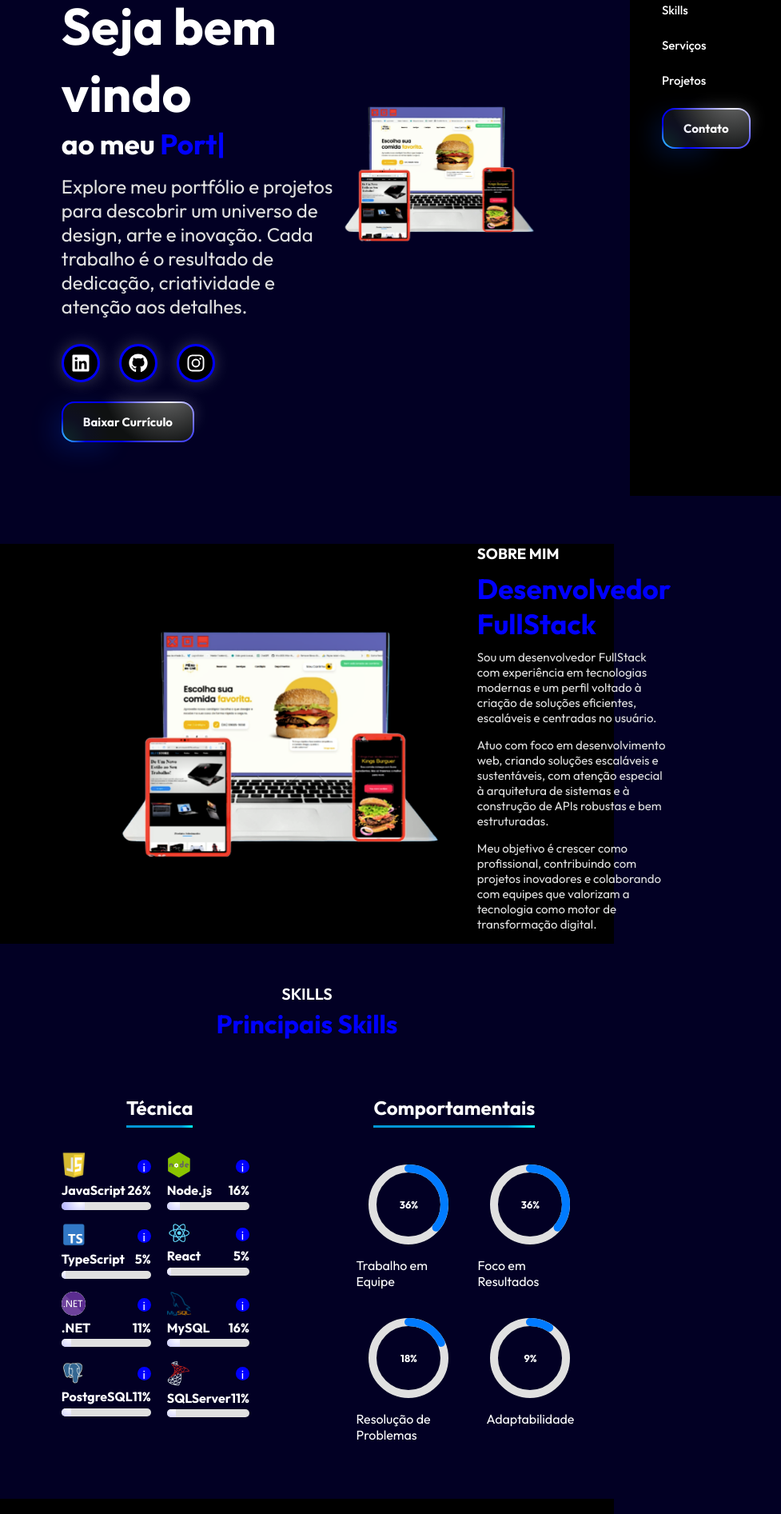
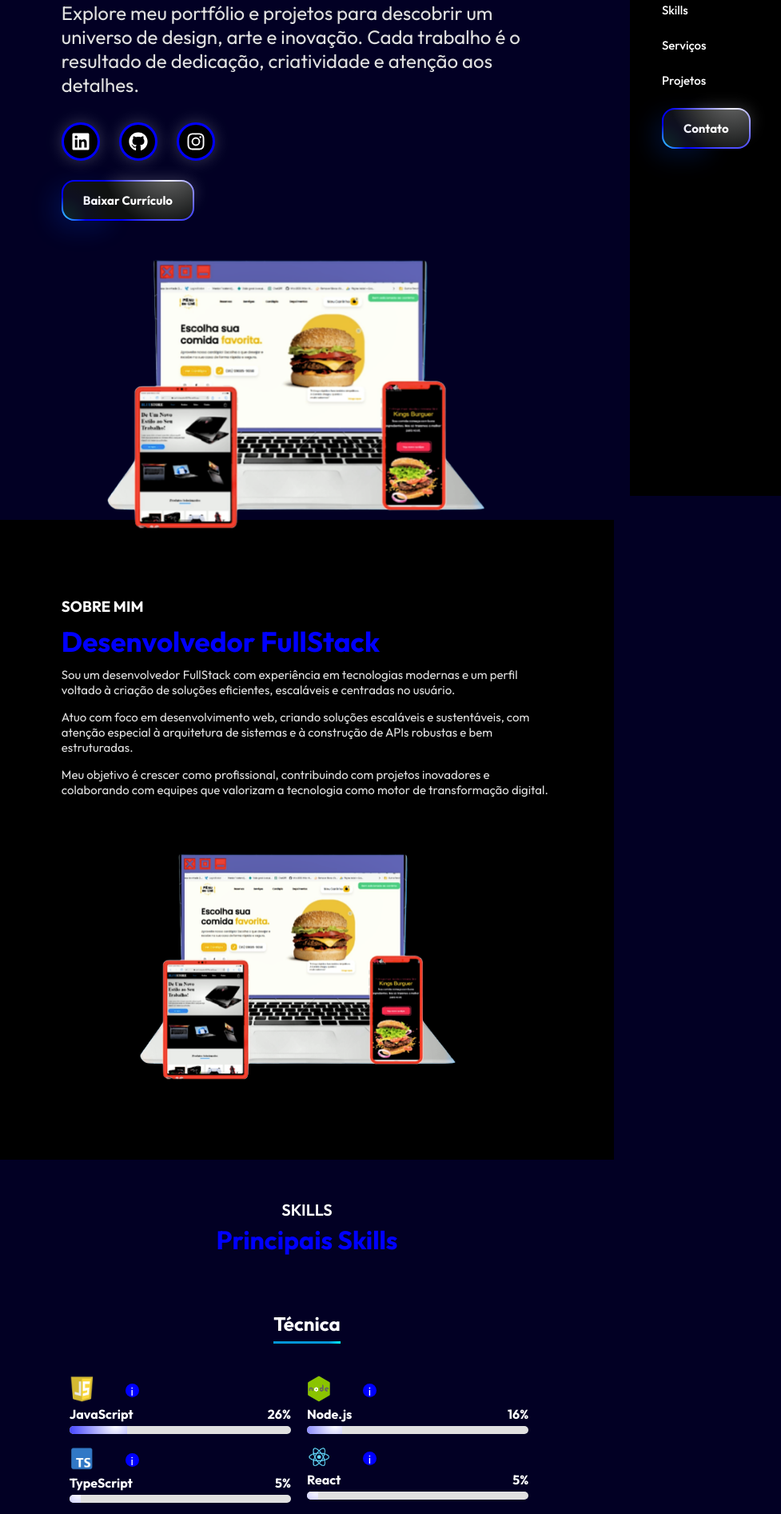
Before and after one commit to Vitor2008/modelo-portfolio, a React (Vite) app: page / in a window 768 px wide. Shown: the part 180-2073 px from the top of the page at 80% size, 977 px wide, since content can reach past the window. Built offline with nearby package versions, Linux system fonts and the light colour scheme.

Commit message:
add responsive

```diff
--- a/src/components/About/About.css
+++ b/src/components/About/About.css
@@ -20,6 +20,17 @@
     color: var(--color-text);
     margin-bottom: 15px;
     font-size: 15px;
+}
+
+@media (min-width: 768px) and (max-width: 1024px) {
+    .about {
+        flex-direction: column-reverse;
+        height: 100vh;
+        padding: 0;
+        justify-content: center;
+        align-items: center;
+        gap: 50px;
+    }
 }
 
 @media (max-width: 748px) {
--- a/src/components/Home/Home.css
+++ b/src/components/Home/Home.css
@@ -72,6 +72,23 @@ span {
     }
 }
 
+@media (min-width: 768px) and (max-width: 1024px) {
+    .home {
+        flex-direction: column;
+        margin-bottom: 0;
+        height: 100vh;
+    }
+
+    .home-img {
+        margin-top: 4rem;
+    }
+
+    .home-img img {
+        width: 70vw;
+    }
+}
+
+
 @media (max-width: 748px) {
     .home {
         flex-direction: column;
--- a/src/components/Navbar/Navbar.css
+++ b/src/components/Navbar/Navbar.css
@@ -72,7 +72,7 @@ nav ul li {
 
 
 
-@media (max-width: 1000px) {
+@media (max-width: 1025px) {
 
     nav ul li {
         margin: 10px 15px;
@@ -83,7 +83,8 @@ nav ul li {
     }
 }
 
-@media (max-width: 840px) {
+
+@media (max-width: 1024px) {
     nav {
         padding: 15px 0;
     }
--- a/src/components/Projects/Projects.css
+++ b/src/components/Projects/Projects.css
@@ -303,6 +303,13 @@ a[data-social="HTML"] span:hover {
     font-size: 12px;
 }
 
+@media (max-width: 1024px) {
+    .container-projects {
+        grid-template-columns: repeat(2, 1fr);
+        gap: 20px;
+    }
+}
+
 @media (max-width: 748px) {
     .container-projects {
         grid-template-columns: repeat(1, 1fr);
--- a/src/components/Services/Services.css
+++ b/src/components/Services/Services.css
@@ -46,7 +46,7 @@
 }
 
 
-@media (max-width: 748px) {
+@media (max-width: 1024px) {
     .services {
         flex-direction: column;
         align-items: center;
--- a/src/components/Skills/Skills.css
+++ b/src/components/Skills/Skills.css
@@ -53,7 +53,7 @@
     margin-right: 20px;
 }
 
-.skills-bars-item .info{
+.skills-bars-item .info {
     display: flex;
     align-items: center;
     justify-content: space-between;
@@ -135,6 +135,36 @@
 }
 
 
+@media (min-width: 768px) and (max-width: 1024px) {
+    .skills-container {
+        flex-direction: column;
+        align-items: center;
+        justify-content: center;
+        gap: 40px;
+    }
+
+    .skills-tech {
+        grid-template-columns: repeat(2, 1fr);
+        padding: 10px;
+    }
+
+    .skills-bars {
+        width: 100%;
+    }
+
+    .tooltip-skill {
+        margin-left: 30px;
+    }
+
+    .skills-bars-item .info {
+        justify-content: start;
+    }
+
+    .skill-circe {
+        width: 100%;
+    }
+}
+
 
 @media (max-width: 748px) {
 
@@ -145,12 +175,12 @@
         gap: 40px;
     }
 
-    .skills-tech{
-       grid-template-columns: repeat(1, 1fr);
-       padding: 10px;
+    .skills-tech {
+        grid-template-columns: repeat(1, 1fr);
+        padding: 10px;
     }
 
-    .skills-bars-item{
+    .skills-bars-item {
         margin-right: 0;
         margin-bottom: 10px;
     }
@@ -163,7 +193,7 @@
         margin-left: 30px;
     }
 
-    .skills-bars-item .info{
+    .skills-bars-item .info {
         justify-content: start;
     }
 
```
